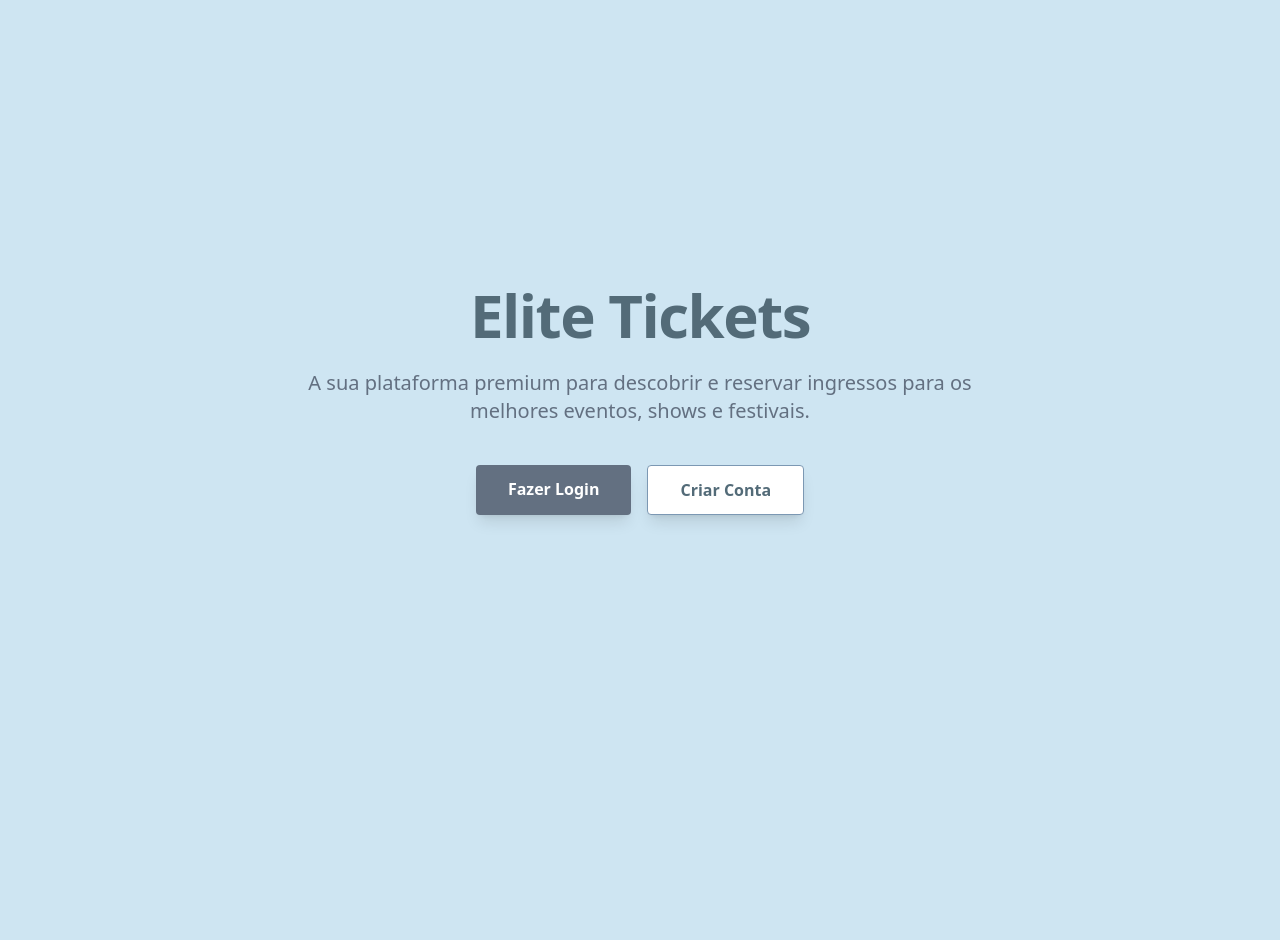
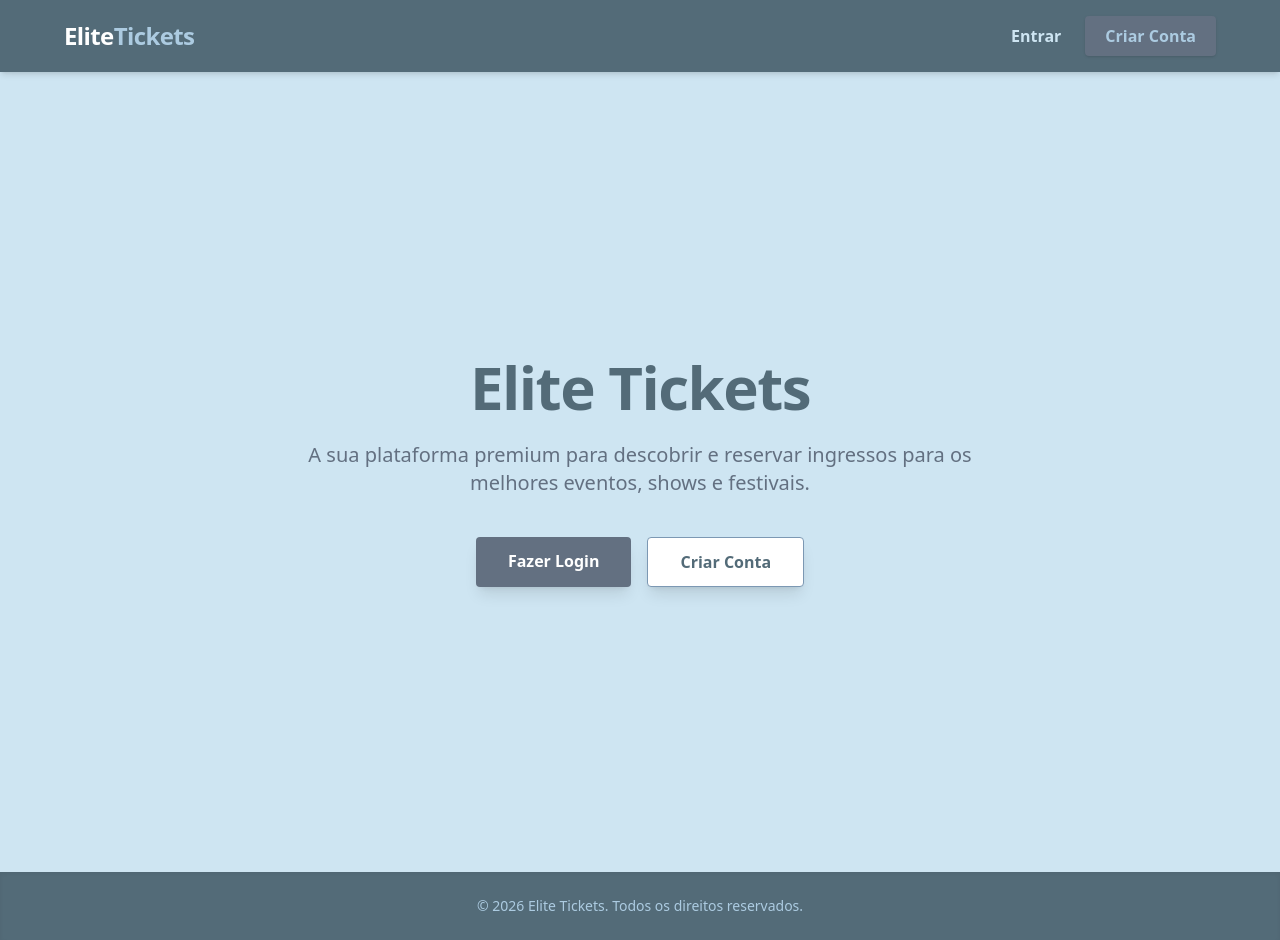
Before and after one commit to Plataforma-de-Eventos-e-Ingressos/frontend-web, a React (Vite) app: page / in a window 1280 px wide. Before the commit the page ends 800 px from the top, so only its background shows below. Built offline with nearby package versions, Linux system fonts and the light colour scheme.

Commit message:
header and footer implemented.

```diff
--- a/src/App.jsx
+++ b/src/App.jsx
@@ -3,6 +3,7 @@ import { Home } from './pages/Home';
 import { Login } from './pages/Login';
 import { Register } from './pages/Register';
 import { ProtectedRoute } from './components/ProtectedRoute';
+import { DefaultLayout } from './components/DefaultLayout';
 
 function DashboardTemporario() {
   return (
@@ -27,10 +28,13 @@ function App() {
   return (
     <BrowserRouter>
       <Routes>
+
         {/* Rotas Públicas */}
-        <Route path="/" element={<Home />} />
-        <Route path="/login" element={<Login />} />
-        <Route path="/cadastro" element={<Register />} />
+        <Route element={<DefaultLayout />}>
+          <Route path="/" element={<Home />} />
+          <Route path="/login" element={<Login />} />
+          <Route path="/cadastro" element={<Register />} />
+        </Route>
 
         {/* Rotas Protegidas */}
         <Route
--- /dev/null
+++ b/src/components/DefaultLayout.jsx
@@ -0,0 +1,18 @@
+import { Outlet } from 'react-router-dom';
+import { Header } from './Header';
+import { Footer } from './Footer';
+
+export function DefaultLayout() {
+  return (
+    <div className="min-h-screen flex flex-col bg-brand-100">
+      <Header />
+
+      {/* O Outlet é onde as páginas filhas serão renderizadas */}
+      <main className="flex-1 flex flex-col">
+        <Outlet />
+      </main>
+
+      <Footer />
+    </div>
+  );
+}
--- /dev/null
+++ b/src/components/Footer.jsx
@@ -0,0 +1,11 @@
+export function Footer() {
+  return (
+    <footer className="bg-brand-500 text-brand-200 py-6 text-center shadow-inner mt-auto">
+      <div className="container mx-auto max-w-6xl px-4">
+        <p className="text-sm">
+          &copy; {new Date().getFullYear()} Elite Tickets. Todos os direitos reservados.
+        </p>
+      </div>
+    </footer>
+  );
+}
--- /dev/null
+++ b/src/components/Header.jsx
@@ -0,0 +1,66 @@
+import { Link, useNavigate, useLocation } from 'react-router-dom';
+import { useState, useEffect } from 'react';
+
+export function Header() {
+  const navigate = useNavigate();
+  const location = useLocation();
+  const [isAuthenticated, setIsAuthenticated] = useState(false);
+
+  useEffect(() => {
+    const token = localStorage.getItem('@EliteTickets:token');
+    setIsAuthenticated(!!token);
+  }, [location]);
+
+  const handleLogout = () => {
+    localStorage.removeItem('@EliteTickets:token');
+    setIsAuthenticated(false);
+    navigate('/login');
+  };
+
+  return (
+    <header className="bg-brand-500 text-white p-4 shadow-md sticky top-0 z-50">
+      <div className="container mx-auto flex justify-between items-center max-w-6xl">
+
+        {/* Responsividade do Título: "E.T" no mobile, "EliteTickets" no tablet/desktop */}
+        <Link to="/" className="text-2xl font-bold tracking-tight">
+          <span className="block sm:hidden">
+            E<span className="text-brand-200">.T</span>
+          </span>
+          <span className="hidden sm:block">
+            Elite<span className="text-brand-200">Tickets</span>
+          </span>
+        </Link>
+
+        {/* Ajustamos o gap e o tamanho da fonte para não quebrar no mobile */}
+        <nav className="flex items-center gap-3 sm:gap-6 font-semibold text-sm sm:text-base">
+          {isAuthenticated ? (
+            <>
+              <Link to="/dashboard" className="text-brand-100 hover:text-white transition-colors">
+                Painel
+              </Link>
+              <button
+                onClick={handleLogout}
+                className="bg-red-500 hover:bg-red-600 text-white px-3 sm:px-5 py-2 rounded shadow transition-transform transform hover:-translate-y-0.5"
+              >
+                Sair
+              </button>
+            </>
+          ) : (
+            <>
+              <Link to="/login" className="text-brand-100 hover:text-white transition-colors">
+                Entrar
+              </Link>
+              {/* whitespace-nowrap impede que o botão quebre em duas linhas */}
+              <Link
+                to="/cadastro"
+                className="bg-brand-400 hover:bg-brand-300 text-brand-200 px-3 sm:px-5 py-2 rounded shadow transition-transform transform hover:-translate-y-0.5 whitespace-nowrap"
+              >
+                Criar Conta
+              </Link>
+            </>
+          )}
+        </nav>
+      </div>
+    </header>
+  );
+}
```
